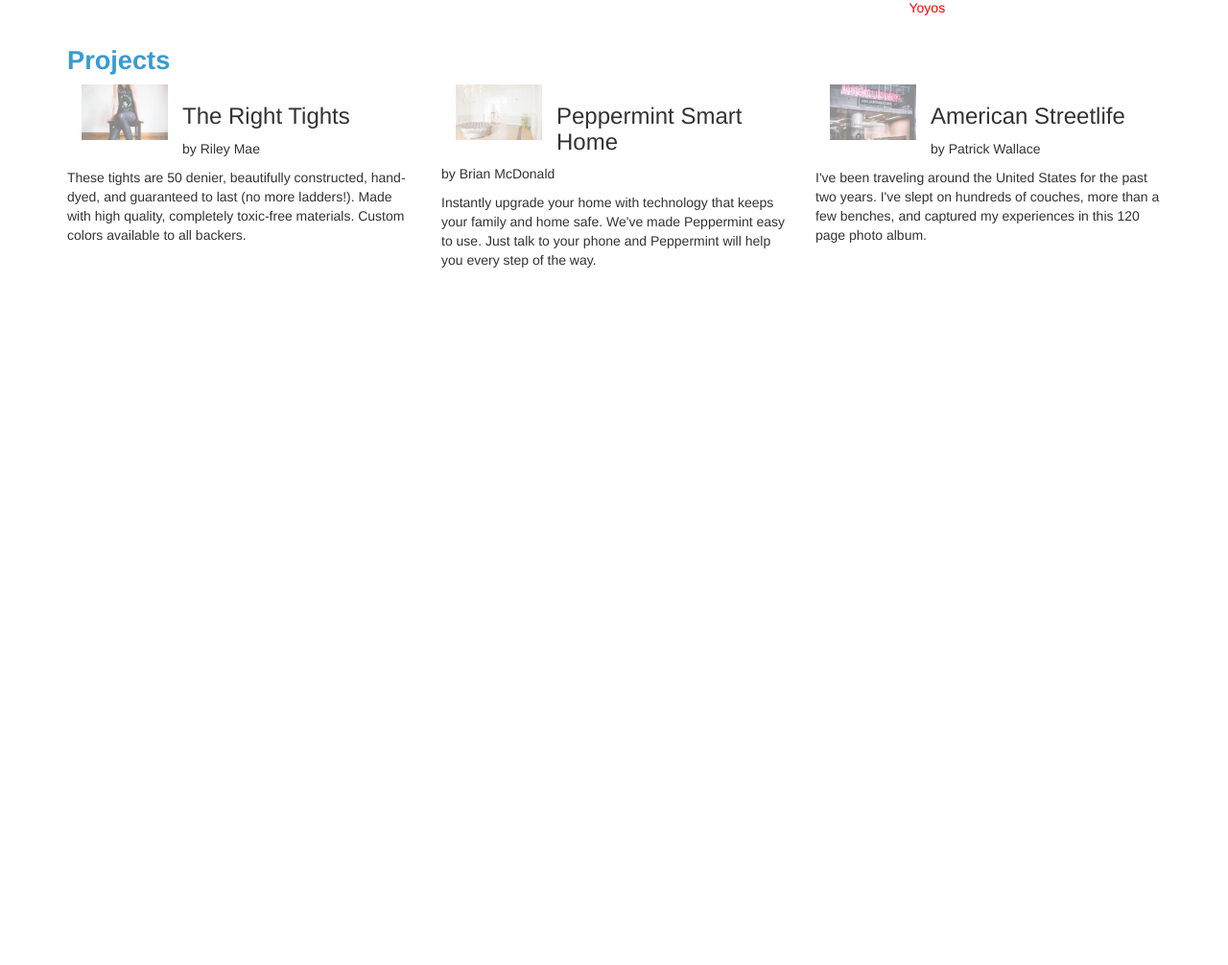
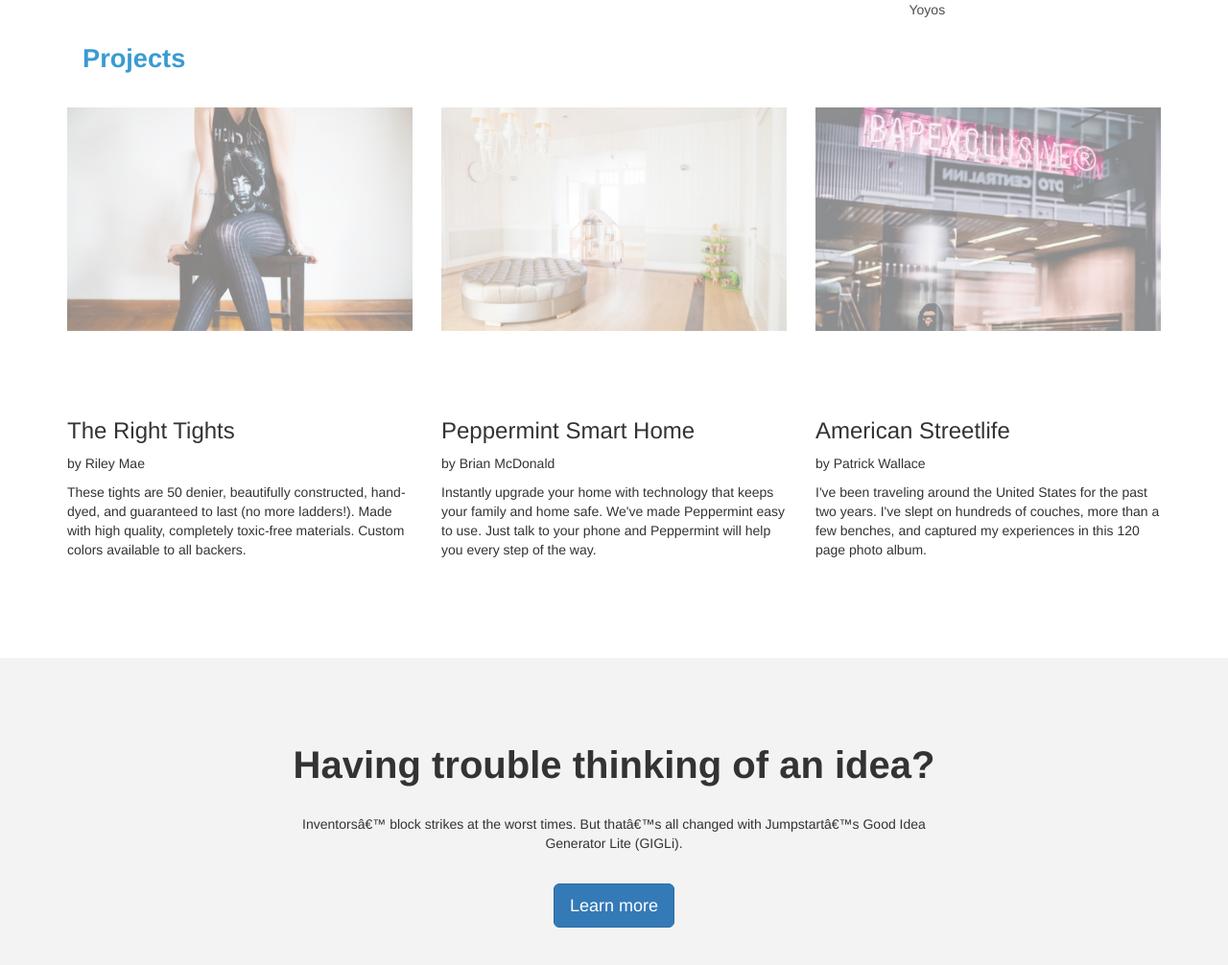
Before and after one commit to J2smoov4u/jumpstart, a plain HTML site: page index.html in a window 1280 px wide. Shown: the part 3631-4637 px from the top of the page at 96% size. Before the commit the page ends 3922 px from the top, so only its background shows below. Drawn offline with nearby package versions, Linux system fonts and the light colour scheme.

Commit message:
all html and css for static page.

```diff
--- a/index.html
+++ b/index.html
@@ -51,28 +51,28 @@
             <h1>Get Going.</h1>
             <p class="center shadow">Jumpstart your startup with some crowdsourced seed money, or support one of our 300,000,000+ creators and get rewards.</p>
             <div class="middle">
-              <a href="#" class="btn btn-primary btn-lg">Jump In!</a>
+              <a href="#" class="btn btn-primary btn-lg">Jump In!</a> <!--Here is the element I am having a problem with-->
             </div>
           </div>
           <div class="jumbotron-beer">
             <h1>GET THINKING.</h1>
             <p class="center shadow">Meet like-minded individuals who will help fuel your creative juices.</p>
             <div class="middle">
-              <a href="#" class="btn btn-primary btn-lg">Jump In!</a>
+              <a href="#" class="btn btn-primary btn-lg">Jump In!</a> <!--Here is the element I am having a problem with-->
             </div>
           </div>
           <div class="jumbotron-flowers">
             <h1>GET CREATING.</h1>
             <p class="center shadow">Stop overthing projects and begin putting them out into the world.</p>
             <div class="middle">
-              <a href="#" class="btn btn-primary btn-lg">Jump In!</a>
+              <a href="#" class="btn btn-primary btn-lg">Jump In!</a> <!--Here is the element I am having a problem with-->
             </div>
           </div>
           <div class="jumbotron jumbotron-duffel">
             <h1>GET STARTED.</h1>
             <p class="center shadow">What are you waiting for? Today's the day for your next big idea.</p>
             <div class="middle">
-              <a href="#" class="btn btn-primary btn-lg">Jump In!</a>
+              <a href="#" class="btn btn-primary btn-lg">Jump In!</a> <!--Here is the element I am having a problem with-->
             </div>          </div>
         </div>
         <!--<div class="relative-wrapper">
@@ -83,14 +83,14 @@
     </div>
 
 <!--FEATURE PROJECTS SECTION (ROWS)-->
-    <div class="container">
+    <div class="container feature">
       <div class="row">
-        <div class="feature col-lg-10 col-md-12 col-sm-3">
+        <div class="col-lg-10 col-md-12 col-sm-3">
           <h2 class="blue">Featured Projects</h2>
         </div>
       </div>
       <div class="row">
-        <div class=" image-container col-md-6 col-sm-12 even">
+        <div class="image-container col-md-6 col-sm-12 even" id="big">
           <img src="https://github.com/J2smoov4u/jumpstart/blob/master/resources/images/featured-project.png?raw=true" alt="feature project barn house">
         </div>
         <div class="col-md-3 col-sm-12">
@@ -122,16 +122,17 @@
           </ul>
         </div>
       </div>
+
       <div class="row">
         <div class="col-md-12">
           <h2 class="blue">Projects</h2>
         </div>
       </div>
       <div class="row">
-        <div class="col-sm-12 col-md-4">
-        <div class=" image-container col-md-4 col-sm-12">
-          <img src="https://github.com/J2smoov4u/jumpstart/blob/master/resources/images/project1.png?raw=true" alt="the right tights picture">
-        </div>
+        <div class="col-sm-12 col-md-4 project">
+          <div class="image-container">
+            <a href="#"><img src="https://github.com/J2smoov4u/jumpstart/blob/master/resources/images/project1.png?raw=true" alt="the right tights picture"></a>
+          </div>
           <h3>The Right Tights</h3>
           <p id="author">by Riley Mae</p>
           <p>These tights are 50 denier, beautifully constructed, hand-dyed,
@@ -140,9 +141,9 @@
             all backers.</p>
         </div>
         <div class="col-sm-12 col-md-4">
-        <div class="image-container col-md-4 col-sm-12">
-          <img src="https://github.com/J2smoov4u/jumpstart/blob/master/resources/images/project2.png?raw=true" alt="the peppermint house">
-        </div>
+          <div class="image-container">
+            <a href="#"><img src="https://github.com/J2smoov4u/jumpstart/blob/master/resources/images/project2.png?raw=true" alt="the peppermint house"></a>
+          </div>
           <h3>Peppermint Smart Home</h3>
           <p id="author">by Brian McDonald</p>
           <p>Instantly upgrade your home with technology that keeps your
@@ -151,9 +152,9 @@
              of the way.</p>
         </div>
         <div class="col-sm-12 col-md-4">
-        <div class="image-container col-md-4 col-sm-12">
-          <img src="https://github.com/J2smoov4u/jumpstart/blob/master/resources/images/project3.png?raw=true" alt="streetlight image">
-        </div>
+          <div class="image-container">
+            <a href="#"><img src="https://github.com/J2smoov4u/jumpstart/blob/master/resources/images/project3.png?raw=true" alt="streetlight image"></a>
+          </div>
           <h3>American Streetlife</h3>
           <p id="author">by Patrick Wallace</p>
           <p>I've been traveling around the United States for the past
@@ -164,6 +165,15 @@
       </div>
     </div>
 
+<!--Footer section-->
+    <div class="container-fluid help">
+      <div class="flex">
+        <strong>Having trouble thinking of an idea?</strong>
+        <p class="center">Inventorsâ€™ block strikes at the worst times. But thatâ€™s all changed with
+        Jumpstartâ€™s Good Idea Generator Lite (GIGLi).</p>
+        <a href="#" class="btn btn-lg btn-primary">Learn more</a>
+      </div>
+    </div>
 <!--//////Javascript Files//////
     <script src="https://code.jquery.com/jquery-3.2.1.min.js" integrity="sha256-hwg4gsxgFZhOsEEamdOYGBf13FyQuiTwlAQgxVSNgt4=" crossorigin="anonymous"></script>
     <script type="text/javascript" src="//cdn.jsdelivr.net/jquery.slick/1.8.0/slick.min.js"></script>
--- a/resources/css/style.css
+++ b/resources/css/style.css
@@ -27,6 +27,9 @@ h2 {
 
 .flex {
   display: flex;
+  flex-direction: column;
+  justify-content: center;
+  align-items: center;
 }
 
 .box {
@@ -147,28 +150,56 @@ h2 {
 }
 
 /*FEATURED PROJECTS SECTION- ALL IN ROWS*/
+.projects {
+  margin-bottom: 5.8rem;
+}
+.row h2 {
+  margin: 1rem;
+}
 .row li {
   line-height: 1.4;
   color: rgba(0, 0, 0, 0.7);
 }
-.row li:nth-child(2n + 0) {
+/*.row li:nth-child(2n + 0) {
   color: red;
 }
 .row li:nth-child(2n + 1) {
   color: midnightblue;
-}
+}*/
 
 .blue {
   color: #399bd1;
 }
 
+.feature .image-container {
+  height: 19rem;
+  margin-top: 20px;
+}
+
 #author {
   font-weight: 200;
 }
-
 .image-container {
   opacity: 0.5;
+  height: 13.5rem;
+  overflow: hidden;
 }
 .image-container:hover {
   opacity: 1;
 }
+
+/*   HELP SECTION   */
+.help {
+  padding: 5.2rem;
+  background-color: #f3f3f3;
+  margin-top: 5.85rem;
+}
+.help strong {
+  font-size: 2.5rem;
+  font-weight: bold;
+  margin-bottom: 1.4rem;
+}
+.help p {
+  max-width: 42rem;
+  margin-bottom: 2rem;
+}
```
